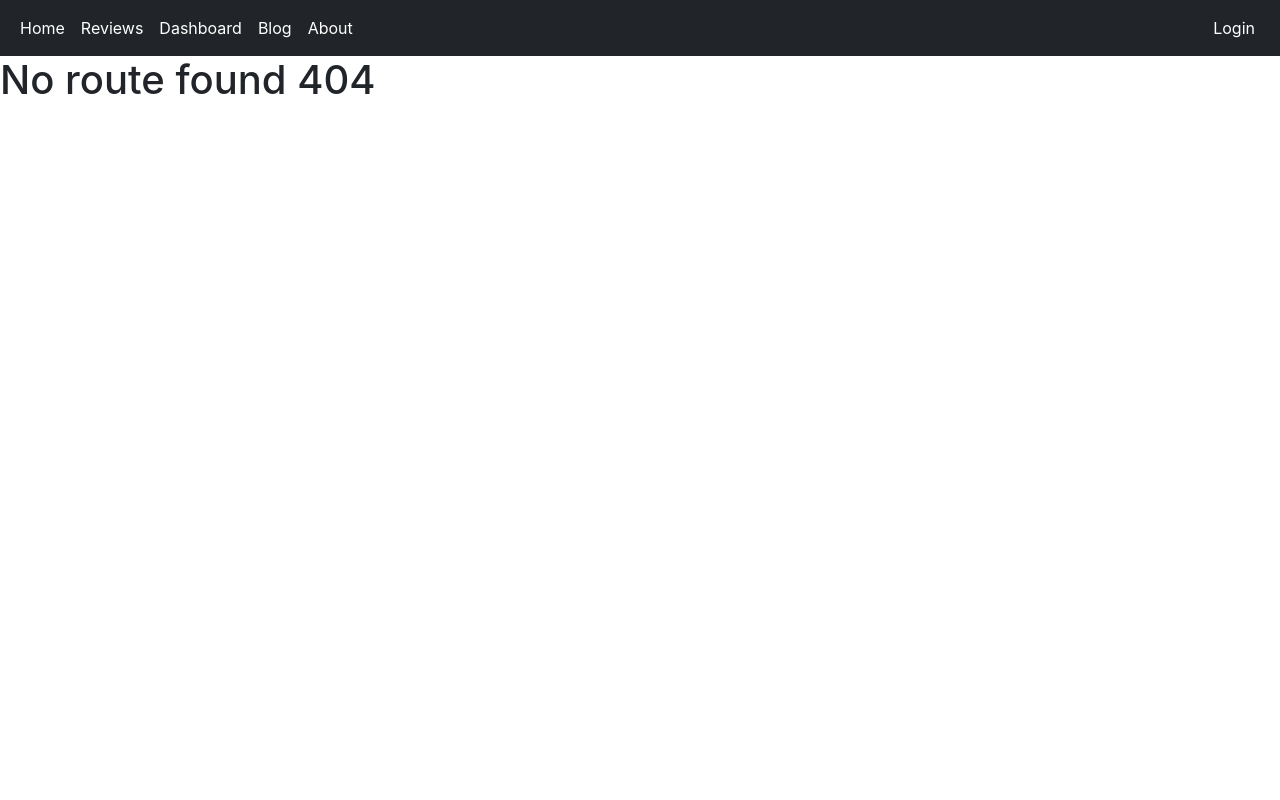
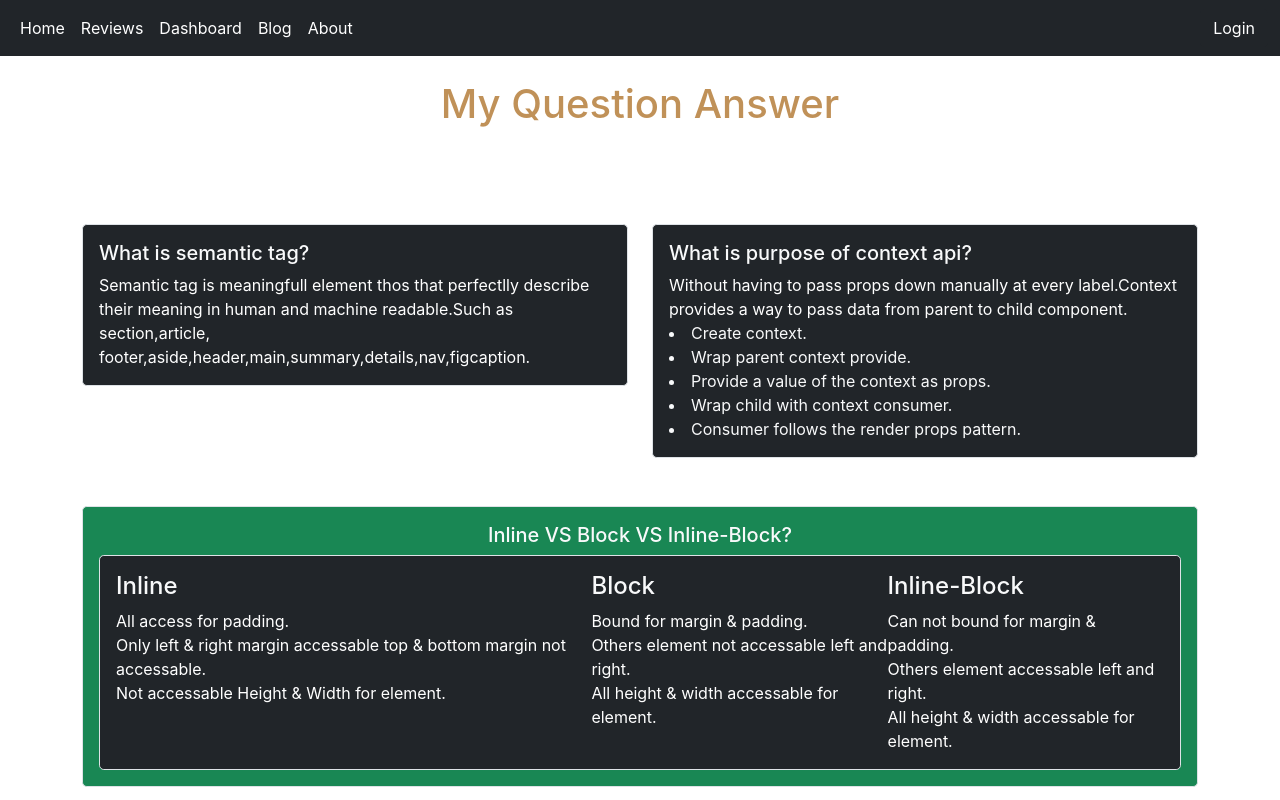
Before and after one commit to Sadnan-2019/analysis-product-assignment, a React (Create React App) app: page /blog in a window 1280 px wide. Before the commit this address had no page. Built offline with nearby package versions, Linux system fonts and the light colour scheme.

Commit message:
with question

```diff
--- a/src/App.js
+++ b/src/App.js
@@ -1,6 +1,7 @@
 // import logo from './logo.svg';
 import { Route, Routes } from 'react-router-dom';
 import './App.css';
+import Blog from './componenets/Blog/Blog';
 import Dashboard from './componenets/Dashboard/Dashboard';
 import Error from './componenets/Error/Error';
 import Header from './componenets/Header/Header';
@@ -18,6 +19,7 @@ function App() {
         <Route path='/home' element={<Home/>}></Route>
         <Route path='/dashboard' element={<Dashboard/>}></Route>
         <Route path='/review' element={<Review/>}></Route>
+        <Route path='/blog' element={<Blog/>}></Route>
         <Route path='*' element={<Error></Error>}></Route>
       </Routes>
 
--- /dev/null
+++ b/src/componenets/Blog/Blog.css
@@ -0,0 +1,19 @@
+[class*='col-']{
+          float: left;
+      }
+
+
+      .row:after{
+          content: '';
+          clear: both;
+          display: block;
+
+
+
+      }
+      *{
+
+          margin: 0;
+          padding: 0;
+          box-sizing: border-box;
+      }
--- /dev/null
+++ b/src/componenets/Blog/Blog.js
@@ -0,0 +1,78 @@
+import React from "react";
+import "./Blog.css";
+
+const Blog = () => {
+  return (
+    <div>
+      <h1 className="text-center py-4 my-instrument">My Question Answer</h1>
+
+      <section class="container categories" id="product">
+        <div class="row g-4 my-5">
+          <div class="col-md-6 col-lg-6">
+            <div class="p-3    border rounded-3 border bg-dark">
+              <h5 className="text-light">What is semantic tag?</h5>
+              <p>
+                Semantic tag is meaningfull element thos that perfectlly describe
+                their meaning in human and machine readable.Such as
+                section,article,
+                footer,aside,header,main,summary,details,nav,figcaption.
+              </p>
+            </div>
+          </div>
+
+          <div class="col-md-6 col-lg-6 text-light">
+            <div class="p-3   align-items-center justify-content-between border rounded-3 border bg-dark">
+              <h5 className="">What is purpose of context api?</h5>
+              <p>
+                Without having to pass props down manually at every
+                label.Context provides a way to pass data from parent to child
+                component.
+              </p>
+              <li>Create context.</li>
+              <li>Wrap parent context provide. </li>
+              <li>Provide a value of the context as props.</li>
+              <li>Wrap child with context consumer.</li>
+              <li>Consumer follows the render props pattern.</li>
+            </div>
+          </div>
+        </div>
+
+        <div className="row">
+          <div class="col-md-6 col-lg-12">
+            <div class="p-3 border rounded-3 border bg-success">
+              <h5 className="text-light text-center">
+                Inline VS Block VS Inline-Block?
+              </h5>
+
+              <div class="p-3 border rounded-3 border bg-dark text-light d-flex">
+                <div>
+                  <h4>Inline</h4>
+                  <p>All access for padding.</p>
+                  <p>
+                    Only left & right margin accessable top & bottom margin not
+                    accessable.
+                  </p>
+                  <p>Not accessable Height & Width for element.</p>
+                </div>
+                <div>
+                  <h4>Block</h4>
+                  <p>Bound for margin & padding.</p>
+                  <p>Others element not accessable left and right.</p>
+                  <p>All height & width accessable for element.</p>
+                </div>
+                <div>
+                  <h4>Inline-Block</h4>
+                  <p>Can not bound for margin & padding.</p>
+                  <p>Others element accessable left and right.</p>
+                  <p>All height & width accessable for element.</p>
+                </div>
+              </div>
+            </div>
+          </div>
+        </div>
+      </section>
+    </div>
+  );
+};
+
+export default Blog;
--- a/src/componenets/Header/Header.js
+++ b/src/componenets/Header/Header.js
@@ -41,12 +41,12 @@ const Header = () => {
                   </Link>
                 </li>
                 <li className="nav-item">
-                  <Link className="nav-link active" aria-current="page" to="">
+                  <Link className="nav-link active" aria-current="page" to="/blog">
                  Blog
                   </Link>
                 </li>
                 <li className="nav-item">
-                  <Link className="nav-link active" aria-current="page" to="/review-order">
+                  <Link className="nav-link active" aria-current="page" to="">
                   About
                   </Link>
                 </li>
```
